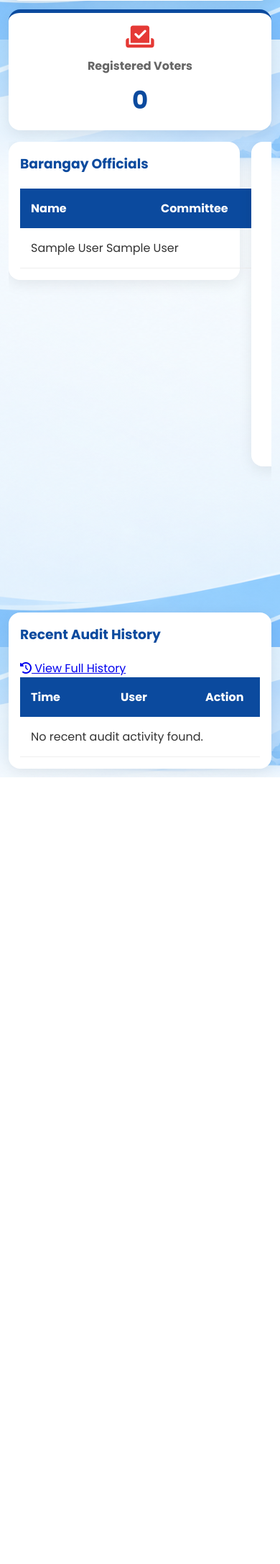
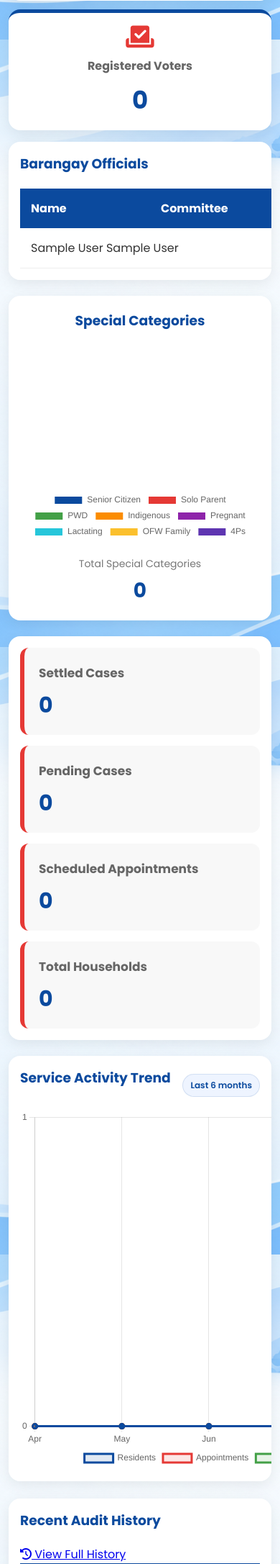
Before and after one commit to barangaymasisit-spec/BarangayMS, a PHP site: page /dashboard.php in a window 390 px wide. Shown: the part 789-2962 px from the top of the page at 72% size. Before the commit the page ends 1869 px from the top, so only its background shows below. Run offline with PHP 8.4, Linux system fonts and the light colour scheme; the visitor is signed in with stand-in values (Sample User, id 1); data that the repository does not hold is empty; a map, chart or similar area stays blank.

Commit message:
Dashboard: revert swipe row; let each box scroll its own content sideways
Co-Authored-By: Claude Opus 5.5 <noreply@anthropic.com>

```diff
--- a/dashboard.css
+++ b/dashboard.css
@@ -275,6 +275,13 @@ body{
     gap:22px;
 }
 
+/* Keep each box inside the screen; wide content (tables) slides left/right inside it */
+.content > *{
+    min-width:0;
+    overflow-x:auto;
+    -webkit-overflow-scrolling:touch;
+}
+
 /* ==========================
    PANEL
 ========================== */
@@ -405,21 +412,13 @@ tbody tr:hover{
 
 @media(max-width:992px){
 
-    /* Officials, Special Categories, Cases, Trend: swipe left/right */
     .content{
-        display:flex;
-        align-items:flex-start;
-        gap:16px;
-        overflow-x:auto;
-        scroll-snap-type:x mandatory;
-        -webkit-overflow-scrolling:touch;
-        padding-bottom:10px;
+        grid-template-columns:1fr;
     }
 
-    .content > *{
-        flex:0 0 88%;
-        min-width:0;
-        scroll-snap-align:start;
+    /* Trend chart keeps a readable width and slides inside its box */
+    .trend-chart-container{
+        min-width:640px;
     }
 
 }
```
